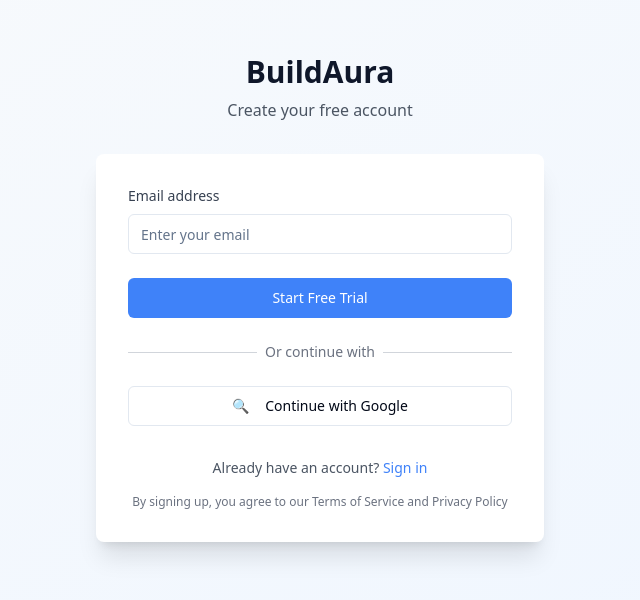
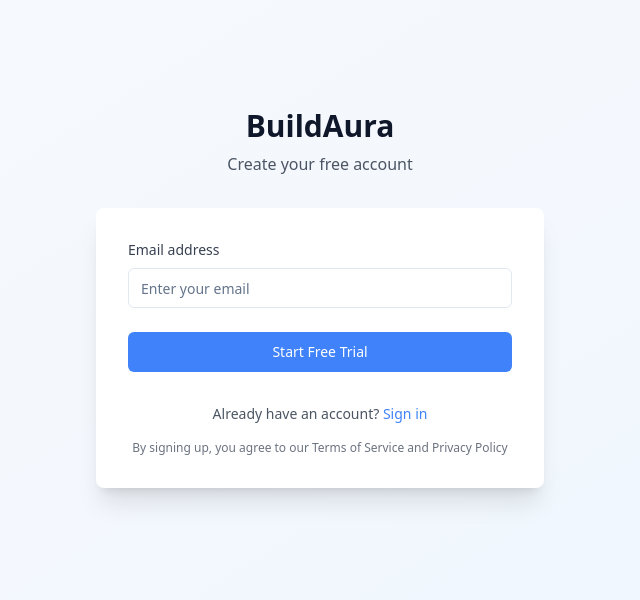
Before and after one commit to tylerkarim/biz-brain-blueprint, a React (Vite) app: page /signup in a window 1280 px wide. Shown: the part 102-702 px from the top of the page, without its empty margins (320-960 px from the left). Built offline with nearby package versions, Linux system fonts and the light colour scheme.

Commit message:
Remove Google sign-in option
Removes the "Continue with Google" button from the signup and login pages, as the current implementation allows for duplicate accounts with the same email.

```diff
--- a/src/pages/Login.tsx
+++ b/src/pages/Login.tsx
@@ -13,7 +13,7 @@ const Login = () => {
     e.preventDefault();
     setIsLoading(true);
 
-    // Simulate login process
+    // Simulate login process - any email can log in
     setTimeout(() => {
       setIsLoading(false);
       // Redirect to dashboard
@@ -51,25 +51,7 @@ const Login = () => {
               className="w-full bg-primary hover:bg-primary/90"
               disabled={isLoading}
             >
-              {isLoading ? "Sending magic link..." : "Send Magic Link"}
-            </Button>
-
-            <div className="relative">
-              <div className="absolute inset-0 flex items-center">
-                <div className="w-full border-t border-gray-300" />
-              </div>
-              <div className="relative flex justify-center text-sm">
-                <span className="px-2 bg-white text-gray-500">Or continue with</span>
-              </div>
-            </div>
-
-            <Button
-              type="button"
-              variant="outline"
-              className="w-full"
-            >
-              <span className="mr-2">🔍</span>
-              Continue with Google
+              {isLoading ? "Signing in..." : "Sign In"}
             </Button>
           </form>
 
--- a/src/pages/Signup.tsx
+++ b/src/pages/Signup.tsx
@@ -13,7 +13,7 @@ const Signup = () => {
     e.preventDefault();
     setIsLoading(true);
 
-    // Simulate signup process
+    // Simulate signup process - allow any email without verification
     setTimeout(() => {
       setIsLoading(false);
       // Redirect to dashboard
@@ -53,24 +53,6 @@ const Signup = () => {
             >
               {isLoading ? "Creating account..." : "Start Free Trial"}
             </Button>
-
-            <div className="relative">
-              <div className="absolute inset-0 flex items-center">
-                <div className="w-full border-t border-gray-300" />
-              </div>
-              <div className="relative flex justify-center text-sm">
-                <span className="px-2 bg-white text-gray-500">Or continue with</span>
-              </div>
-            </div>
-
-            <Button
-              type="button"
-              variant="outline"
-              className="w-full"
-            >
-              <span className="mr-2">🔍</span>
-              Continue with Google
-            </Button>
           </form>
 
           <p className="mt-8 text-center text-sm text-gray-600">
```
